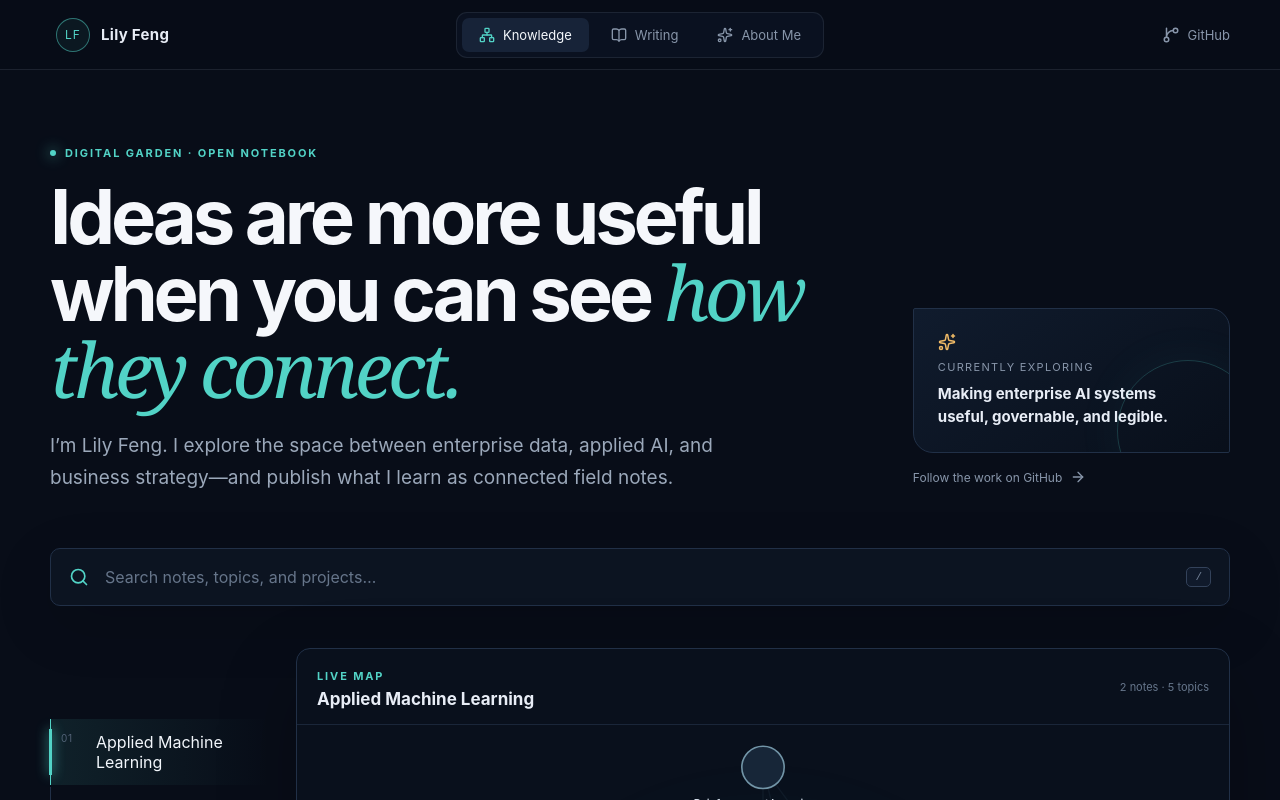
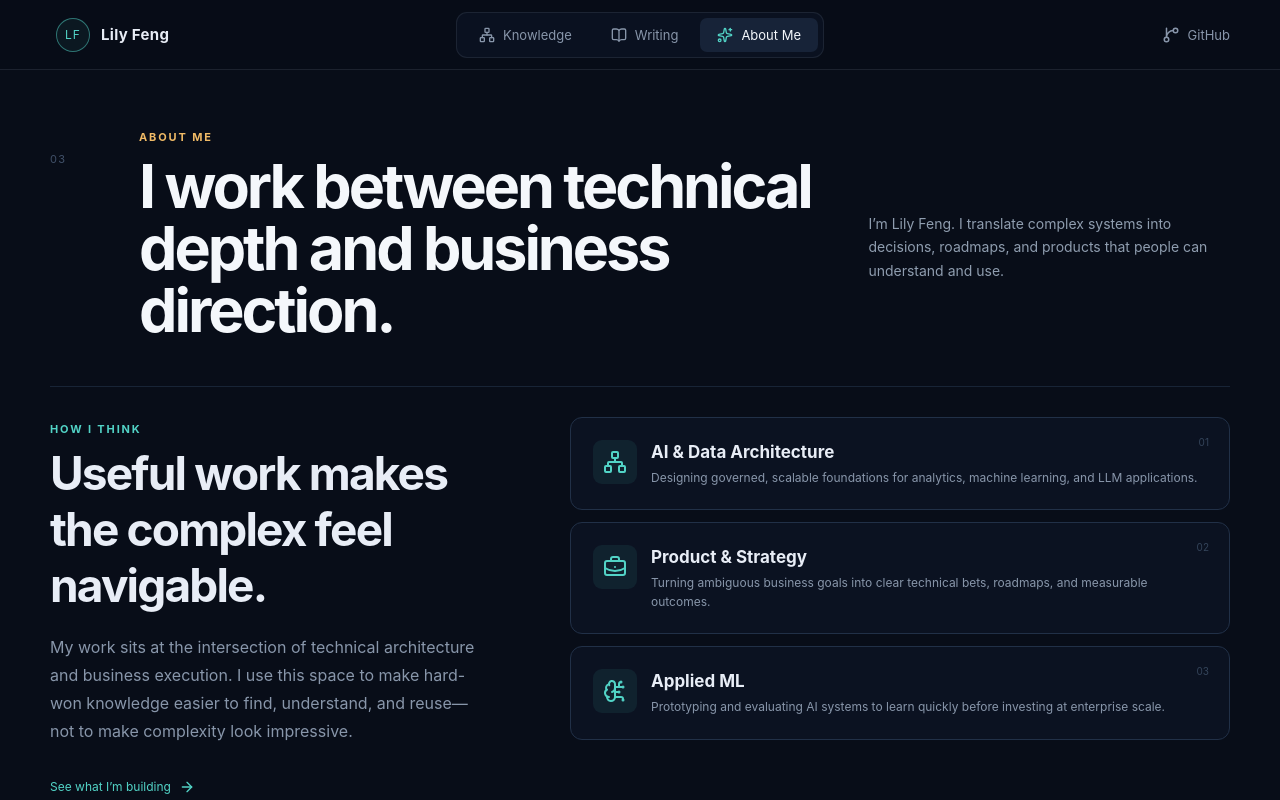
Before and after one commit to Lily-Feng/Lily-Feng.github.io, a React (Vite) app: page / in a window 1280 px wide. Shown: the top 800 px of the page. Built offline with nearby package versions, Linux system fonts and the light colour scheme.

Commit message:
used HashRouter so routing works reliably with GitHub Pages

```diff
--- a/package.json
+++ b/package.json
@@ -16,6 +16,7 @@
     "marked": "latest",
     "react": "latest",
     "react-dom": "latest",
+    "react-router-dom": "^7.18.2",
     "vite": "latest",
     "yaml": "latest"
   },
--- a/src/App.tsx
+++ b/src/App.tsx
@@ -1,4 +1,5 @@
 import { useEffect, useMemo, useRef, useState } from "react";
+import { matchPath, useLocation, useNavigate } from "react-router-dom";
 import {
   ArrowRight,
   BookOpen,
@@ -17,9 +18,10 @@ import { documents, domains, getDocument, getRelated, searchDocuments, type Cont
 
 type View = "knowledge" | "writing" | "about";
 
-function getHashRoute() {
-  const match = window.location.hash.match(/^#\/read\/(.+)$/);
-  return match ? decodeURIComponent(match[1]) : null;
+function getView(pathname: string): View {
+  if (pathname === "/knowledge") return "knowledge";
+  if (pathname === "/writing") return "writing";
+  return "about";
 }
 
 function formatDate(date: string) {
@@ -44,18 +46,13 @@ function ContentCard({ document, onOpen }: { document: ContentDocument; onOpen:
 }
 
 function App() {
-  const [view, setView] = useState<View>("knowledge");
+  const location = useLocation();
+  const routerNavigate = useNavigate();
+  const view = getView(location.pathname);
   const [activeDomain, setActiveDomain] = useState(domains[0] ?? "Knowledge");
   const [query, setQuery] = useState("");
-  const [articleSlug, setArticleSlug] = useState<string | null>(() => getHashRoute());
   const [menuOpen, setMenuOpen] = useState(false);
   const searchRef = useRef<HTMLInputElement>(null);
-
-  useEffect(() => {
-    const onHashChange = () => setArticleSlug(getHashRoute());
-    window.addEventListener("hashchange", onHashChange);
-    return () => window.removeEventListener("hashchange", onHashChange);
-  }, []);
 
   useEffect(() => {
     const onKeyDown = (event: KeyboardEvent) => {
@@ -69,22 +66,20 @@ function App() {
     return () => window.removeEventListener("keydown", onKeyDown);
   }, [query]);
 
+  const articleSlug = matchPath("/read/:slug", location.pathname)?.params.slug;
   const activeDocument = articleSlug ? getDocument(articleSlug) : undefined;
   const graphDocuments = useMemo(() => documents.filter((document) => document.domain === activeDomain), [activeDomain]);
   const searchResults = useMemo(() => searchDocuments(query).slice(0, 12), [query]);
   const writing = documents.filter((document) => document.kind === "post" || document.kind === "project");
 
   const openDocument = (slug: string) => {
-    window.location.hash = `/read/${encodeURIComponent(slug)}`;
-    setArticleSlug(slug);
+    routerNavigate(`/read/${encodeURIComponent(slug)}`);
     setQuery("");
     window.scrollTo({ top: 0, behavior: "smooth" });
   };
 
   const navigate = (nextView: View) => {
-    window.history.replaceState(null, "", `${window.location.pathname}${window.location.search}`);
-    setArticleSlug(null);
-    setView(nextView);
+    routerNavigate(`/${nextView}`);
     setQuery("");
     setMenuOpen(false);
     window.scrollTo({ top: 0, behavior: "smooth" });
@@ -218,7 +213,7 @@ function App() {
 function Header({ view, onNavigate, menuOpen, setMenuOpen }: { view: View; onNavigate: (view: View) => void; menuOpen: boolean; setMenuOpen: (open: boolean) => void }) {
   return (
     <header className="site-header">
-      <button className="brand" onClick={() => onNavigate("knowledge")} aria-label="Lily Feng home"><span>LF</span><strong>Lily Feng</strong></button>
+      <button className="brand" onClick={() => onNavigate("about")} aria-label="Lily Feng home"><span>LF</span><strong>Lily Feng</strong></button>
       <nav className={menuOpen ? "open" : ""} aria-label="Main navigation">
         <button className={view === "knowledge" ? "active" : ""} onClick={() => onNavigate("knowledge")}><Network size={16} /> Knowledge</button>
         <button className={view === "writing" ? "active" : ""} onClick={() => onNavigate("writing")}><BookOpen size={16} /> Writing</button>
--- a/src/main.tsx
+++ b/src/main.tsx
@@ -1,10 +1,13 @@
 import { StrictMode } from "react";
 import { createRoot } from "react-dom/client";
+import { HashRouter } from "react-router-dom";
 import App from "./App";
 import "./styles.css";
 
 createRoot(document.getElementById("root")!).render(
   <StrictMode>
-    <App />
+    <HashRouter>
+      <App />
+    </HashRouter>
   </StrictMode>,
 );
```
Also changed, not shown: 1 other file (tests, documents, lock files or other folders).
